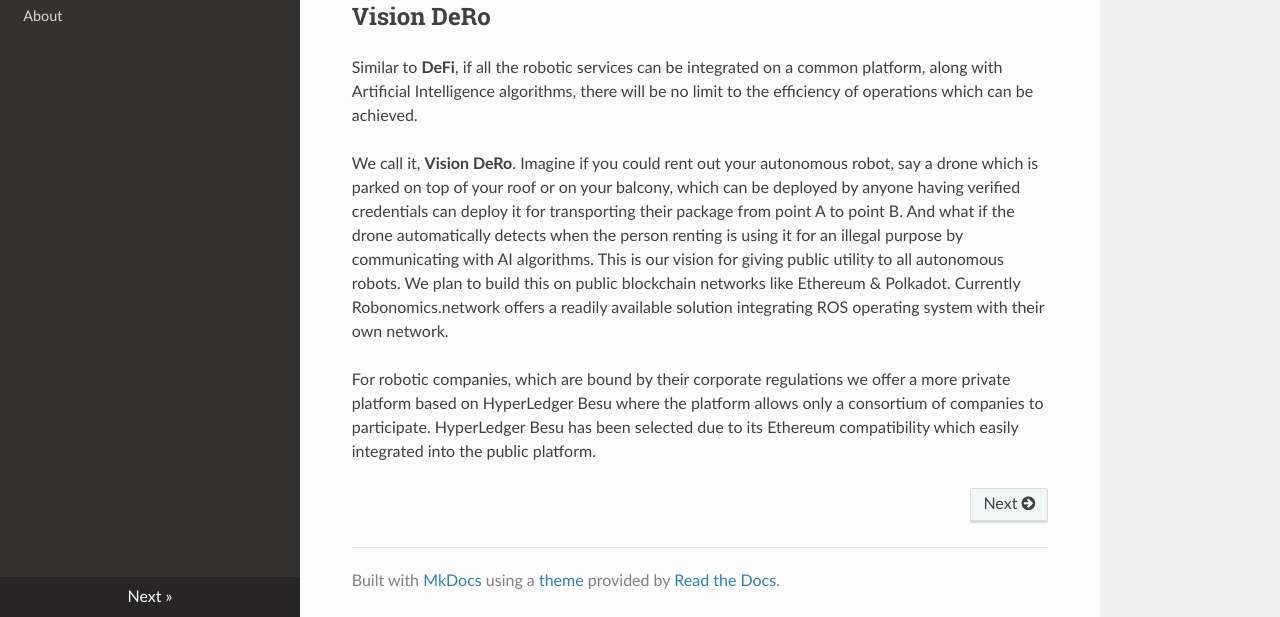
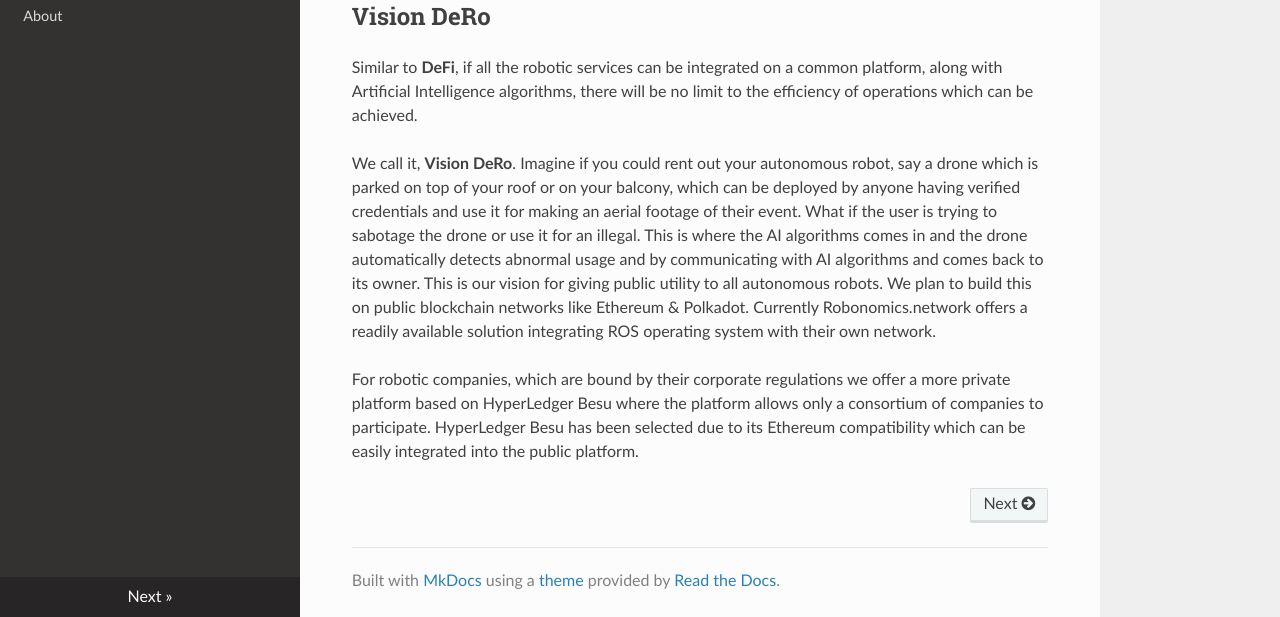
Before and after one commit to botic-chain/botic-chain-docs, an MkDocs documentation site: the page built from docs/index.md, in a window 1280 px wide and 900 px high, scrolled down 1221 px, cut to the strip 283-900 px from the top of the window. Built offline with MkDocs 1.6.1, drawn with Linux system fonts in a browser that asks for light colours; nearby versions of some CDN libraries.

Commit message:
Update index.md

```diff
--- a/docs/index.md
+++ b/docs/index.md
@@ -4,7 +4,6 @@
 
 botic-chain is a decentralized platform for connecting autonomous robots. The objective of botic-chain is to connect various autonomous robots using a blockchain platform.<br>
 ![image](https://user-images.githubusercontent.com/45354395/116001142-1ab0d600-a5c1-11eb-80d6-9c70f0bf6319.png)
-
 
 ## Introduction
 
@@ -19,6 +18,6 @@ This is analogous to the various financial services offered by various banks and
 
 Similar to **DeFi**, if all the robotic services can be integrated on a common platform, along with Artificial Intelligence algorithms, there will be no limit to the efficiency of operations which can be achieved. <br>
 
-We call it, **Vision DeRo**. Imagine if you could rent out your autonomous robot, say a drone which is parked on top of your roof or on your balcony, which can be deployed by anyone having verified credentials can deploy it for transporting their package from point A to point B. And what if the drone automatically detects when the person renting is using it for an illegal purpose by communicating with AI algorithms. This is our vision for giving public utility to all autonomous robots. We plan to build this on public blockchain networks like Ethereum & Polkadot. Currently Robonomics.network offers a readily available solution integrating ROS operating system with their own network. <br>
+We call it, **Vision DeRo**. Imagine if you could rent out your autonomous robot, say a drone which is parked on top of your roof or on your balcony, which can be deployed by anyone having verified credentials and use it for making an aerial footage of their event. What if the user is trying to sabotage the drone or use it for an illegal. This is where the AI algorithms comes in and the drone automatically detects abnormal usage and by communicating with AI algorithms and comes back to its owner. This is our vision for giving public utility to all autonomous robots. We plan to build this on public blockchain networks like Ethereum & Polkadot. Currently Robonomics.network offers a readily available solution integrating ROS operating system with their own network. <br>
 
-For robotic companies, which are bound by their corporate regulations we offer a more private platform based on HyperLedger Besu where the platform allows only a consortium of companies to participate. HyperLedger Besu has been selected due to its Ethereum compatibility which easily integrated into the public platform.
+For robotic companies, which are bound by their corporate regulations we offer a more private platform based on HyperLedger Besu where the platform allows only a consortium of companies to participate. HyperLedger Besu has been selected due to its Ethereum compatibility which can be easily integrated into the public platform.
```
